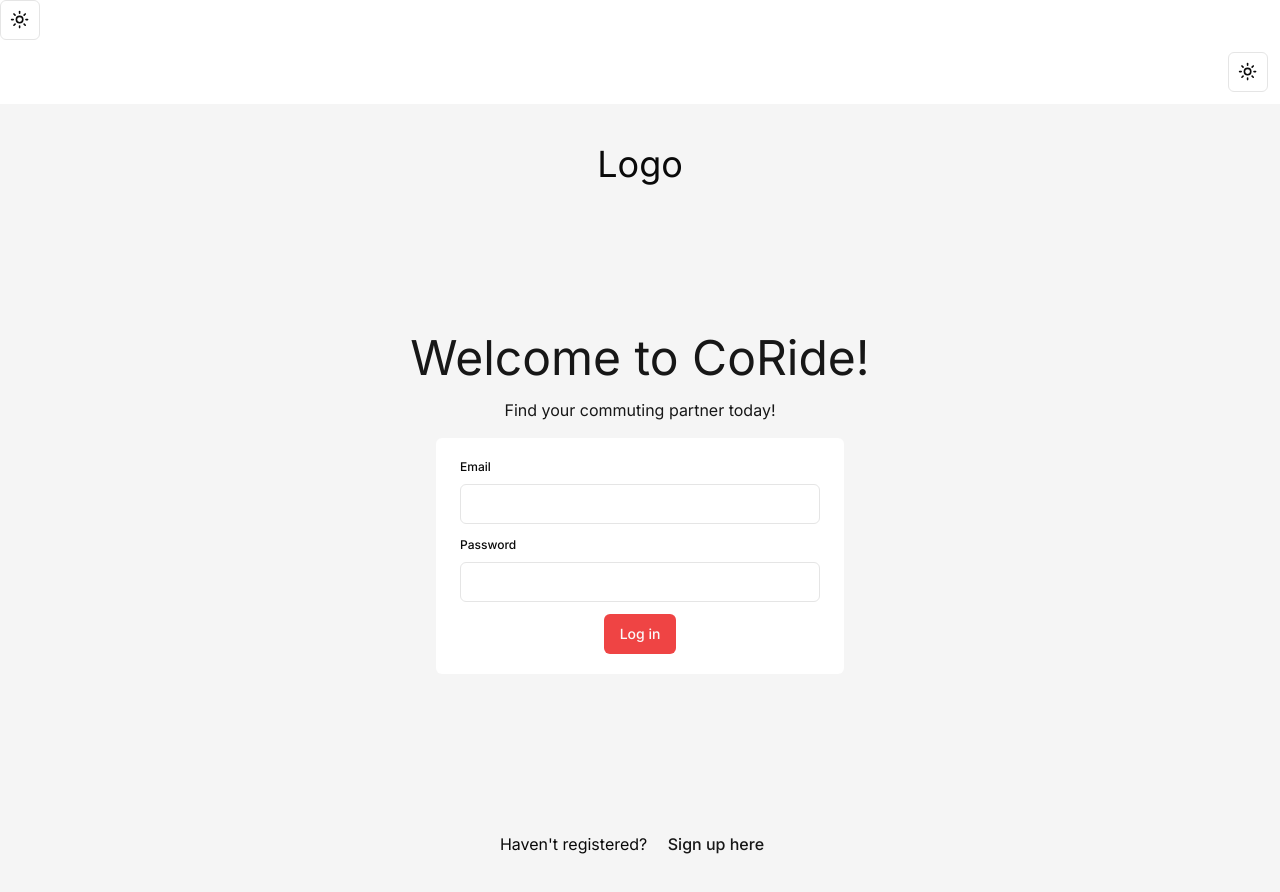
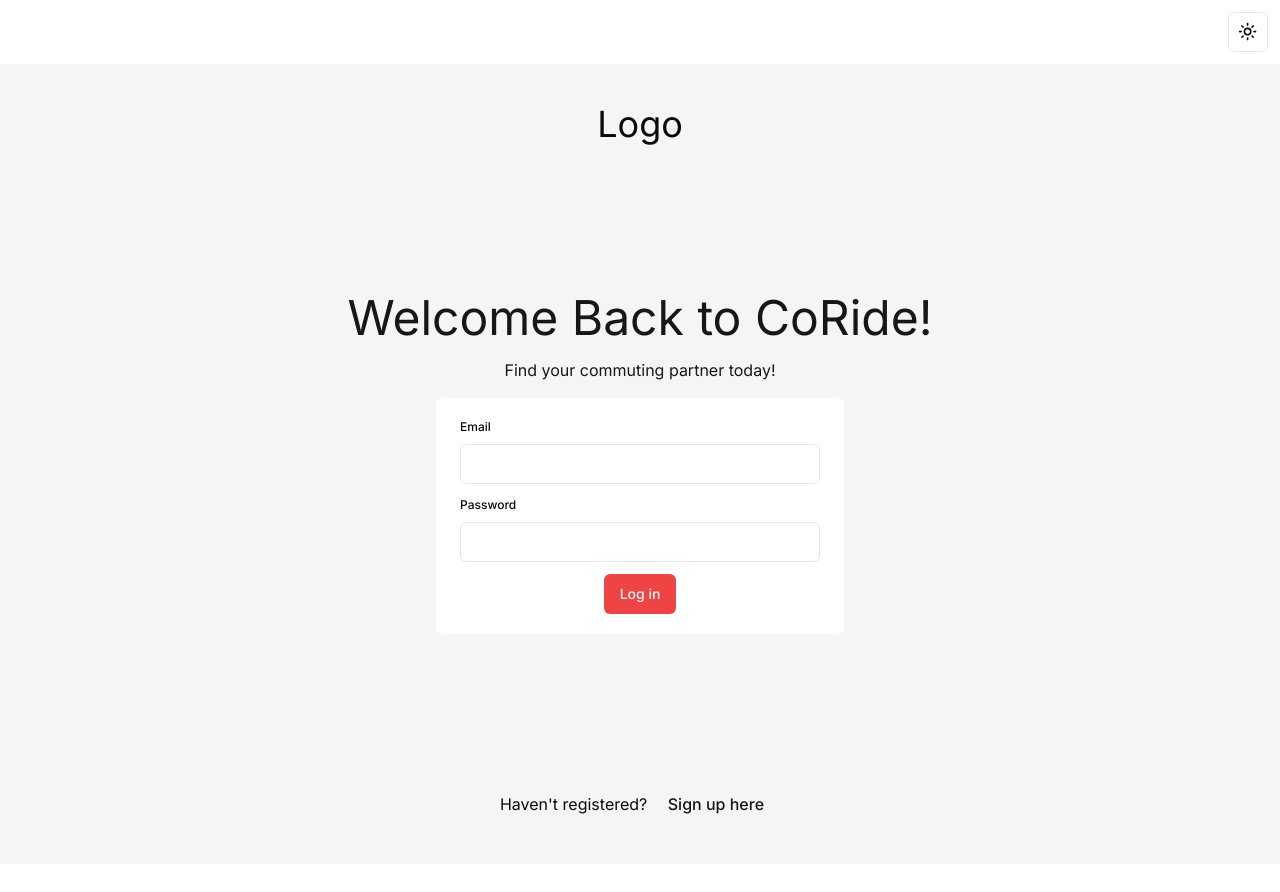
Before and after one commit to joshua-rdrgz/transporthacks, a Next.js app in the folder packages/client/: page /login in a window 1280 px wide. Shown: the top 892 px of the page. After the commit the page ends 864 px from the top, so only its background shows below. Built offline with nearby package versions, Linux system fonts and the light colour scheme.

Commit message:
Move ModeToggle to inside auth layout

```diff
--- a/packages/client/src/app/login/page.tsx
+++ b/packages/client/src/app/login/page.tsx
@@ -1,13 +1,11 @@
 import { LoginForm } from '@/features/auth/LoginForm';
-import { ModeToggle } from '@/features/theme/ModeToggle';
 import { AuthPageLayout } from '@/ui/auth-page-layout';
 
 export default function LoginPage() {
   return (
     <main>
-      <ModeToggle />
       <AuthPageLayout
-        formTitle='Welcome to CoRide!'
+        formTitle='Welcome Back to CoRide!'
         formSubtitle='Find your commuting partner today!'
         formComponent={<LoginForm />}
         footerLabel="Haven't registered?"
```
